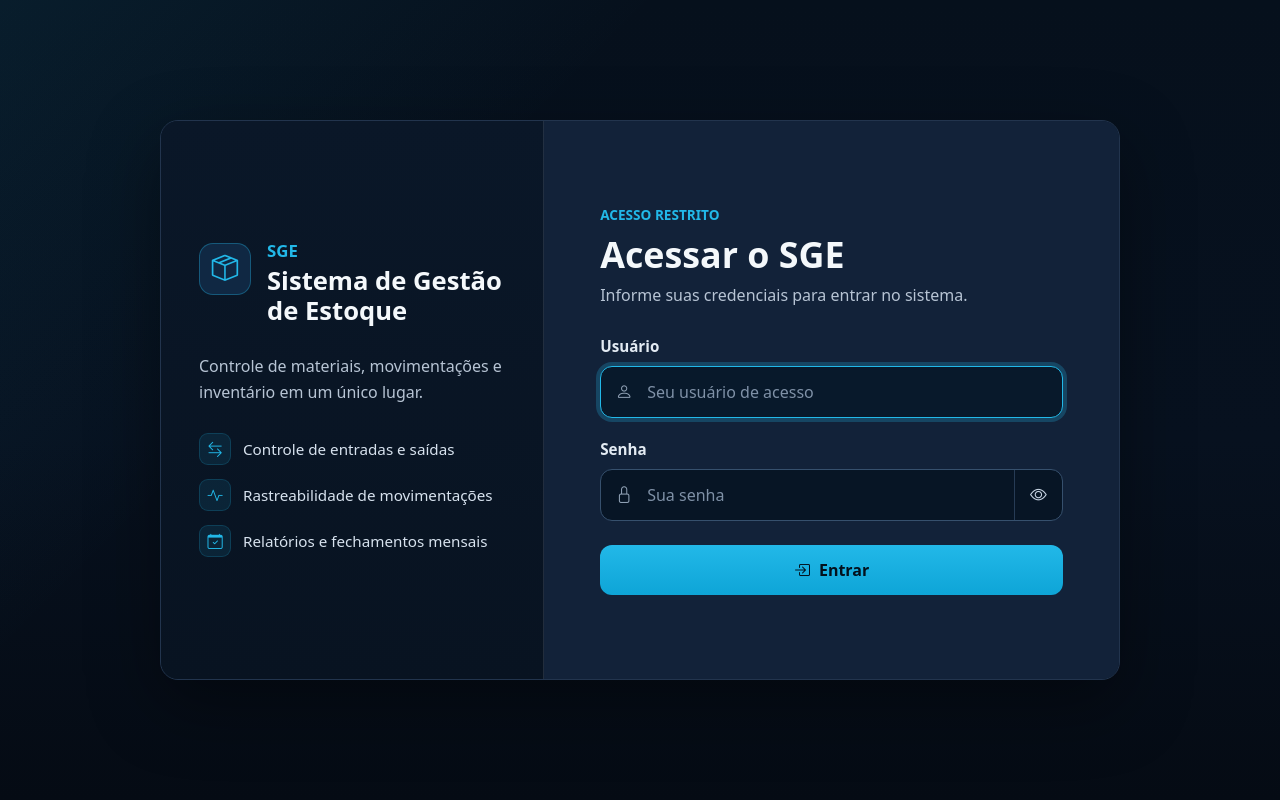
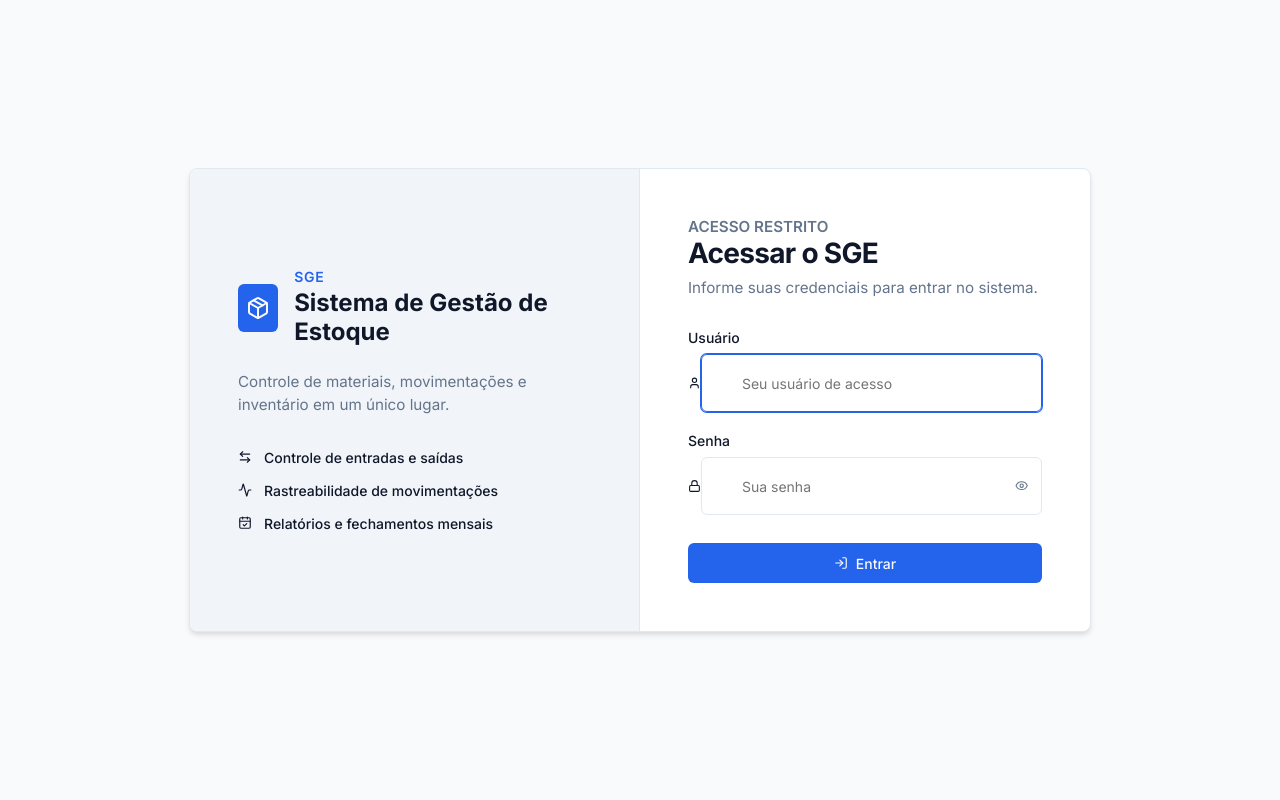
Before and after one commit to mrmateussiilva/sge, a Django app: page /accounts/login/ in a window 1280 px wide. Run offline with Django 5.2, Linux system fonts and the light colour scheme; parts of the project's set-up code (start-up, migrations or seed data) failed here and were passed over.

Commit message:
feat(auth): redesign da tela de login alinhada ao estilo Shadcn UI

```diff
--- a/estoque/static/estoque/css/login.css
+++ b/estoque/static/estoque/css/login.css
@@ -1,328 +1,325 @@
-.login-page {
-    --login-bg: #07111f;
-    --login-surface: #0d1a2b;
-    --login-surface-strong: #122239;
-    --login-border: #22344d;
-    --login-border-soft: rgba(148, 163, 184, 0.18);
-    --login-text: #f4f8fb;
-    --login-muted: #b7c4d4;
-    --login-subtle: #8fa0b4;
-    --login-action: #22b8e8;
-    --login-action-strong: #0ea5d7;
-    --login-action-dark: #087ea8;
-    --login-error-bg: #33171d;
-    --login-error-border: #a33b4b;
-    --login-error-text: #ffd5dc;
-    --login-radius: 18px;
-    --login-focus: 0 0 0 4px rgba(34, 184, 232, 0.24);
+:root {
+    /* Cores claras por padrão, como o Shadcn UI */
+    --background: 210 40% 98%;
+    --foreground: 222 47% 11%;
+    --card: 0 0% 100%;
+    --card-foreground: 222 47% 11%;
+    --primary: 221 83% 53%;
+    --primary-foreground: 210 40% 98%;
+    --muted: 210 40% 96.1%;
+    --muted-foreground: 215.4 16.3% 46.9%;
+    --border: 214.3 31.8% 91.4%;
+    --input: 214.3 31.8% 91.4%;
+    --ring: 221 83% 53%;
+    --radius: 0.5rem;
+    --destructive: 0 84.2% 60.2%;
+    --destructive-foreground: 210 40% 98%;
+}
 
+@media (prefers-color-scheme: dark) {
+    :root {
+        --background: 224 71% 4%;
+        --foreground: 213 31% 91%;
+        --card: 224 71% 7%;
+        --card-foreground: 213 31% 91%;
+        --primary: 217 91% 60%;
+        --primary-foreground: 222 47% 11%;
+        --muted: 215 28% 17%;
+        --muted-foreground: 217.9 10.6% 64.9%;
+        --border: 215 28% 18%;
+        --input: 215 28% 18%;
+        --ring: 217 91% 60%;
+        --destructive: 0 62.8% 30.6%;
+        --destructive-foreground: 210 40% 98%;
+    }
+}
+
+body.login-page {
     min-height: 100vh;
-    min-height: 100dvh;
     margin: 0;
-    background:
-        linear-gradient(135deg, rgba(34, 184, 232, 0.08), transparent 32%),
-        linear-gradient(180deg, #06101c 0%, var(--login-bg) 55%, #050b14 100%);
-    color: var(--login-text);
-    font-family: system-ui, -apple-system, "Segoe UI", Roboto, Arial, sans-serif;
-    letter-spacing: 0;
-    overflow-x: hidden;
+    background-color: hsl(var(--background));
+    color: hsl(var(--foreground));
+    font-family: 'Inter', system-ui, -apple-system, sans-serif;
+    display: flex;
+    align-items: center;
+    justify-content: center;
 }
 
 .login-shell {
-    width: min(100% - 48px, 960px);
-    min-height: 560px;
-    margin: 0 auto;
-    padding: 0;
-    position: relative;
-    top: 50vh;
-    transform: translateY(-50%);
+    width: 100%;
+    max-width: 900px;
+    margin: 2rem;
     display: grid;
-    grid-template-columns: minmax(0, 0.4fr) minmax(0, 0.6fr);
-    background: var(--login-surface);
-    border: 1px solid var(--login-border);
-    border-radius: var(--login-radius);
-    box-shadow: 0 24px 70px rgba(0, 0, 0, 0.38);
+    grid-template-columns: 1fr 1fr;
+    background-color: hsl(var(--card));
+    border: 1px solid hsl(var(--border));
+    border-radius: var(--radius);
+    box-shadow: 0 4px 6px -1px rgba(0, 0, 0, 0.1), 0 2px 4px -1px rgba(0, 0, 0, 0.06);
     overflow: hidden;
 }
 
 .login-brand {
-    padding: 44px 38px;
-    background: linear-gradient(180deg, #0a1728 0%, #081321 100%);
-    border-right: 1px solid var(--login-border-soft);
+    padding: 3rem;
+    background-color: hsl(var(--muted));
+    border-right: 1px solid hsl(var(--border));
     display: flex;
     flex-direction: column;
     justify-content: center;
-    gap: 28px;
 }
 
 .login-brand-main {
     display: flex;
-    align-items: flex-start;
-    gap: 16px;
+    align-items: center;
+    gap: 1rem;
+    margin-bottom: 1.5rem;
 }
 
 .login-mark {
-    width: 52px;
-    height: 52px;
-    flex: 0 0 52px;
-    display: inline-flex;
+    width: 48px;
+    height: 48px;
+    display: flex;
     align-items: center;
     justify-content: center;
-    border-radius: 14px;
-    background: #102843;
-    border: 1px solid rgba(34, 184, 232, 0.34);
-    color: var(--login-action);
-    font-size: 1.65rem;
+    background-color: hsl(var(--primary));
+    color: hsl(var(--primary-foreground));
+    border-radius: calc(var(--radius) - 2px);
+    font-size: 1.5rem;
 }
 
 .login-kicker {
-    margin: 0 0 6px;
-    color: var(--login-action);
-    font-size: 1.05rem;
-    font-weight: 800;
-    line-height: 1;
+    margin: 0;
+    color: hsl(var(--primary));
+    font-weight: 600;
+    font-size: 0.875rem;
+    text-transform: uppercase;
+    letter-spacing: 0.05em;
 }
 
 .login-brand h1 {
-    margin: 0;
-    color: var(--login-text);
-    font-size: clamp(1.35rem, 2vw, 1.75rem);
-    font-weight: 750;
-    line-height: 1.18;
+    margin: 0.25rem 0 0;
+    font-size: 1.5rem;
+    font-weight: 700;
+    color: hsl(var(--card-foreground));
+    line-height: 1.2;
 }
 
 .login-brand-copy {
-    margin: 0;
-    max-width: 310px;
-    color: var(--login-muted);
-    font-size: 1rem;
-    line-height: 1.6;
+    margin: 0 0 2rem;
+    color: hsl(var(--muted-foreground));
+    font-size: 0.95rem;
+    line-height: 1.5;
 }
 
 .login-ops {
     list-style: none;
     padding: 0;
     margin: 0;
-    display: grid;
-    gap: 14px;
+    display: flex;
+    flex-direction: column;
+    gap: 1rem;
 }
 
 .login-ops li {
     display: flex;
     align-items: center;
-    gap: 12px;
-    color: #d7e2ee;
-    font-size: 0.95rem;
-    line-height: 1.35;
+    gap: 0.75rem;
+    color: hsl(var(--foreground));
+    font-size: 0.875rem;
+    font-weight: 500;
 }
 
 .login-ops i {
-    width: 32px;
-    height: 32px;
-    flex: 0 0 32px;
-    display: inline-flex;
-    align-items: center;
-    justify-content: center;
-    border-radius: 9px;
-    background: rgba(34, 184, 232, 0.1);
-    color: var(--login-action);
-    border: 1px solid rgba(34, 184, 232, 0.18);
+    color: hsl(var(--primary));
+    font-size: 1.1rem;
 }
 
 .login-panel {
-    padding: 54px 56px;
+    padding: 3rem;
     display: flex;
     flex-direction: column;
     justify-content: center;
-    background: var(--login-surface-strong);
 }
 
 .login-panel-header {
-    margin-bottom: 28px;
+    margin-bottom: 2rem;
 }
 
 .login-panel-eyebrow {
-    margin: 0 0 8px;
-    color: var(--login-action);
-    font-size: 0.85rem;
-    font-weight: 700;
+    margin: 0 0 0.5rem;
+    font-size: 0.875rem;
+    font-weight: 600;
+    color: hsl(var(--muted-foreground));
     text-transform: uppercase;
 }
 
 .login-panel h2 {
-    margin: 0 0 8px;
-    color: var(--login-text);
-    font-size: clamp(1.75rem, 2.8vw, 2.25rem);
-    font-weight: 760;
-    line-height: 1.15;
+    margin: 0 0 0.5rem;
+    font-size: 1.75rem;
+    font-weight: 700;
+    color: hsl(var(--card-foreground));
+    letter-spacing: -0.025em;
 }
 
-.login-panel-header p:not(.login-panel-eyebrow) {
+.login-panel-header p {
     margin: 0;
-    color: var(--login-muted);
-    font-size: 1rem;
-    line-height: 1.5;
+    color: hsl(var(--muted-foreground));
+    font-size: 0.95rem;
 }
 
 .login-alert {
-    min-height: 58px;
-    margin-bottom: 22px;
-    padding: 12px 14px;
     display: flex;
-    gap: 12px;
     align-items: flex-start;
-    background: var(--login-error-bg);
-    border: 1px solid var(--login-error-border);
-    border-radius: 12px;
-    color: var(--login-error-text);
-    font-size: 0.95rem;
-    line-height: 1.35;
+    gap: 0.75rem;
+    padding: 1rem;
+    margin-bottom: 1.5rem;
+    background-color: hsla(var(--destructive), 0.1);
+    border: 1px solid hsla(var(--destructive), 0.2);
+    border-radius: calc(var(--radius) - 2px);
+    color: hsl(var(--destructive));
 }
 
 .login-alert i {
-    margin-top: 1px;
-    color: #ff8c9c;
+    font-size: 1.25rem;
+    margin-top: 2px;
 }
 
-.login-alert strong,
+.login-alert strong {
+    display: block;
+    font-size: 0.875rem;
+    font-weight: 600;
+    margin-bottom: 0.25rem;
+}
+
 .login-alert span {
     display: block;
+    font-size: 0.875rem;
+    opacity: 0.9;
 }
 
 .login-form {
-    display: grid;
-    gap: 20px;
+    display: flex;
+    flex-direction: column;
+    gap: 1.25rem;
 }
 
 .login-field {
-    display: grid;
-    gap: 8px;
+    display: flex;
+    flex-direction: column;
+    gap: 0.5rem;
 }
 
 .login-field label {
-    color: #e3ebf3;
-    font-size: 0.95rem;
-    font-weight: 650;
+    font-size: 0.875rem;
+    font-weight: 500;
+    color: hsl(var(--foreground));
 }
 
 .login-input-wrap {
-    min-height: 50px;
-    display: grid;
-    grid-template-columns: 46px minmax(0, 1fr) auto;
+    position: relative;
+    display: flex;
     align-items: center;
-    background: #071525;
-    border: 1px solid #36506d;
-    border-radius: 12px;
-    overflow: hidden;
-    transition: border-color 0.16s ease, box-shadow 0.16s ease, background-color 0.16s ease;
 }
 
-.login-input-wrap:focus-within {
-    border-color: var(--login-action);
-    box-shadow: var(--login-focus);
-    background: #08192b;
-}
-
-.login-input-wrap > i {
-    color: var(--login-subtle);
-    font-size: 1.05rem;
-    text-align: center;
+.login-input-wrap i:first-child {
+    position: absolute;
+    left: 0.75rem;
+    color: hsl(var(--muted-foreground));
+    font-size: 1.1rem;
+    pointer-events: none;
 }
 
 .login-input-wrap input {
     width: 100%;
-    min-height: 50px;
-    padding: 0 14px 0 0;
-    background: transparent;
-    border: 0;
-    outline: 0;
-    color: var(--login-text);
-    font-size: 1rem;
+    height: 2.5rem;
+    padding: 0.5rem 0.75rem 0.5rem 2.5rem;
+    background-color: transparent;
+    border: 1px solid hsl(var(--input));
+    border-radius: calc(var(--radius) - 2px);
+    color: hsl(var(--foreground));
+    font-size: 0.875rem;
+    font-family: inherit;
+    transition: border-color 0.15s, box-shadow 0.15s;
 }
 
-.login-input-wrap input::placeholder {
-    color: #7f91a7;
+.login-input-wrap input:focus {
+    outline: none;
+    border-color: hsl(var(--ring));
+    box-shadow: 0 0 0 1px hsl(var(--ring));
 }
 
 .login-input-wrap input.is-invalid {
-    color: var(--login-text);
+    border-color: hsl(var(--destructive));
 }
 
-.login-input-wrap:has(input.is-invalid) {
-    border-color: var(--login-error-border);
+.login-input-wrap input.is-invalid:focus {
+    box-shadow: 0 0 0 1px hsl(var(--destructive));
+}
+
+.login-password-toggle {
+    position: absolute;
+    right: 0.25rem;
+    background: transparent;
+    border: none;
+    color: hsl(var(--muted-foreground));
+    width: 2rem;
+    height: 2rem;
+    display: flex;
+    align-items: center;
+    justify-content: center;
+    border-radius: calc(var(--radius) - 4px);
+    cursor: pointer;
+    transition: color 0.15s, background-color 0.15s;
+}
+
+.login-password-toggle:hover {
+    color: hsl(var(--foreground));
+    background-color: hsl(var(--muted));
 }
 
 .login-field-error {
     margin: 0;
-    color: var(--login-error-text);
-    font-size: 0.9rem;
-}
-
-.login-password-toggle {
-    width: 48px;
-    min-height: 50px;
-    display: inline-flex;
-    align-items: center;
-    justify-content: center;
-    background: transparent;
-    border: 0;
-    border-left: 1px solid #263b55;
-    color: #c8d5e4;
-    font-size: 1.05rem;
-}
-
-.login-password-toggle:hover {
-    color: var(--login-action);
-    background: rgba(34, 184, 232, 0.08);
-}
-
-.login-password-toggle:focus-visible,
-.login-submit:focus-visible {
-    outline: 0;
-    box-shadow: var(--login-focus);
+    font-size: 0.8rem;
+    font-weight: 500;
+    color: hsl(var(--destructive));
 }
 
 .login-submit {
-    min-height: 50px;
-    margin-top: 4px;
-    display: inline-flex;
+    display: flex;
     align-items: center;
     justify-content: center;
-    border: 0;
-    border-radius: 12px;
-    background: linear-gradient(180deg, var(--login-action), var(--login-action-strong));
-    color: #03111d;
-    font-size: 1rem;
-    font-weight: 760;
-    line-height: 1;
-    transition: background-color 0.16s ease, transform 0.16s ease, box-shadow 0.16s ease;
+    height: 2.5rem;
+    padding: 0 1rem;
+    background-color: hsl(var(--primary));
+    color: hsl(var(--primary-foreground));
+    border: none;
+    border-radius: calc(var(--radius) - 2px);
+    font-size: 0.875rem;
+    font-weight: 500;
+    font-family: inherit;
+    cursor: pointer;
+    transition: opacity 0.15s;
+    margin-top: 0.5rem;
 }
 
 .login-submit:hover {
-    background: linear-gradient(180deg, #43caf1, var(--login-action));
-    box-shadow: 0 14px 28px rgba(8, 126, 168, 0.25);
-    transform: translateY(-1px);
-}
-
-.login-submit:active {
-    transform: translateY(0);
+    opacity: 0.9;
 }
 
 .login-submit:disabled {
-    cursor: wait;
-    opacity: 0.82;
-    transform: none;
+    opacity: 0.5;
+    cursor: not-allowed;
 }
 
-.login-submit-content,
-.login-submit-loading {
-    display: inline-flex;
+.login-submit-content {
+    display: flex;
     align-items: center;
-    gap: 9px;
+    gap: 0.5rem;
 }
 
 .login-submit-loading {
     display: none;
+    align-items: center;
+    gap: 0.5rem;
 }
 
 .login-submit.is-loading .login-submit-content {
--- a/frontend/package.json
+++ b/frontend/package.json
@@ -1,7 +1,7 @@
 {
   "name": "frontend",
   "private": true,
-  "version": "1.6.5",
+  "version": "1.6.6",
   "type": "module",
   "scripts": {
     "dev": "vite",
--- a/templates/registration/login.html
+++ b/templates/registration/login.html
@@ -9,16 +9,22 @@
     <link rel="preconnect" href="https://fonts.googleapis.com">
     <link rel="preconnect" href="https://fonts.gstatic.com" crossorigin>
     <link href="https://fonts.googleapis.com/css2?family=Inter:wght@400;500;600;700&display=swap" rel="stylesheet">
-    <link href="https://cdn.jsdelivr.net/npm/bootstrap@5.3.3/dist/css/bootstrap.min.css" rel="stylesheet">
-    <link href="https://cdn.jsdelivr.net/npm/bootstrap-icons@1.11.3/font/bootstrap-icons.min.css" rel="stylesheet">
+    <!-- CSS do Login baseado no Design System (Shadcn) -->
     <link href="{% static 'estoque/css/login.css' %}" rel="stylesheet">
+    <!-- Icones Lucide -->
+    <script src="https://unpkg.com/lucide@latest"></script>
+    <style>
+        .lucide { width: 1em; height: 1em; stroke-width: 2; }
+        .spin { animation: spin 1s linear infinite; }
+        @keyframes spin { 100% { transform: rotate(360deg); } }
+    </style>
 </head>
 <body class="login-page">
     <main id="main-content" class="login-shell" aria-labelledby="login-title">
         <section class="login-brand" aria-label="Identidade do sistema">
             <div class="login-brand-main">
                 <div class="login-mark" aria-hidden="true">
-                    <i class="bi bi-box-seam"></i>
+                    <i data-lucide="package"></i>
                 </div>
                 <div>
                     <p class="login-kicker">SGE</p>
@@ -32,15 +38,15 @@
 
             <ul class="login-ops" aria-label="Recursos operacionais">
                 <li>
-                    <i class="bi bi-arrow-left-right" aria-hidden="true"></i>
+                    <i data-lucide="arrow-left-right" aria-hidden="true"></i>
                     <span>Controle de entradas e saídas</span>
                 </li>
                 <li>
-                    <i class="bi bi-activity" aria-hidden="true"></i>
+                    <i data-lucide="activity" aria-hidden="true"></i>
                     <span>Rastreabilidade de movimentações</span>
                 </li>
                 <li>
-                    <i class="bi bi-calendar-check" aria-hidden="true"></i>
+                    <i data-lucide="calendar-check" aria-hidden="true"></i>
                     <span>Relatórios e fechamentos mensais</span>
                 </li>
             </ul>
@@ -55,7 +61,7 @@
 
             {% if form.non_field_errors or form.errors %}
             <div class="login-alert" role="alert">
-                <i class="bi bi-exclamation-triangle-fill" aria-hidden="true"></i>
+                <i data-lucide="alert-triangle" aria-hidden="true"></i>
                 <div>
                     <strong>Usuário ou senha inválidos.</strong>
                     <span>Verifique os dados e tente novamente.</span>
@@ -74,7 +80,7 @@
                 <div class="login-field">
                     <label for="id_username">Usuário</label>
                     <div class="login-input-wrap">
-                        <i class="bi bi-person" aria-hidden="true"></i>
+                        <i data-lucide="user" aria-hidden="true"></i>
                         <input
                             type="text"
                             name="username"
@@ -96,7 +102,7 @@
                 <div class="login-field">
                     <label for="id_password">Senha</label>
                     <div class="login-input-wrap">
-                        <i class="bi bi-lock" aria-hidden="true"></i>
+                        <i data-lucide="lock" aria-hidden="true"></i>
                         <input
                             type="password"
                             name="password"
@@ -108,7 +114,7 @@
                             {% if form.errors %}aria-invalid="true"{% endif %}
                         >
                         <button type="button" class="login-password-toggle" id="togglePassword" aria-label="Mostrar senha" aria-pressed="false">
-                            <i class="bi bi-eye" id="togglePasswordIcon" aria-hidden="true"></i>
+                            <i data-lucide="eye" id="togglePasswordIcon" aria-hidden="true"></i>
                         </button>
                     </div>
                     {% for error in form.password.errors %}
@@ -118,11 +124,11 @@
 
                 <button type="submit" class="login-submit" id="loginSubmit">
                     <span class="login-submit-content">
-                        <i class="bi bi-box-arrow-in-right" aria-hidden="true"></i>
+                        <i data-lucide="log-in" aria-hidden="true"></i>
                         <span>Entrar</span>
                     </span>
                     <span class="login-submit-loading" aria-hidden="true">
-                        <span class="spinner-border spinner-border-sm"></span>
+                        <i data-lucide="loader-2" class="spin"></i>
                         <span>Entrando...</span>
                     </span>
                 </button>
@@ -131,6 +137,8 @@
     </main>
 
     <script>
+        lucide.createIcons();
+
         (function () {
             const form = document.getElementById('loginForm');
             const passwordInput = document.getElementById('id_password');
@@ -143,7 +151,11 @@
                 passwordInput.type = willShow ? 'text' : 'password';
                 toggleButton.setAttribute('aria-pressed', String(willShow));
                 toggleButton.setAttribute('aria-label', willShow ? 'Ocultar senha' : 'Mostrar senha');
-                toggleIcon.className = willShow ? 'bi bi-eye-slash' : 'bi bi-eye';
+
+                // Mudar ícone do Lucide
+                toggleIcon.setAttribute('data-lucide', willShow ? 'eye-off' : 'eye');
+                lucide.createIcons();
+
                 passwordInput.focus();
             });
 
```
Also changed, not shown: other parts of estoque/static/estoque/css/login.css (+6 -84 lines), frontend/package-lock.json.
